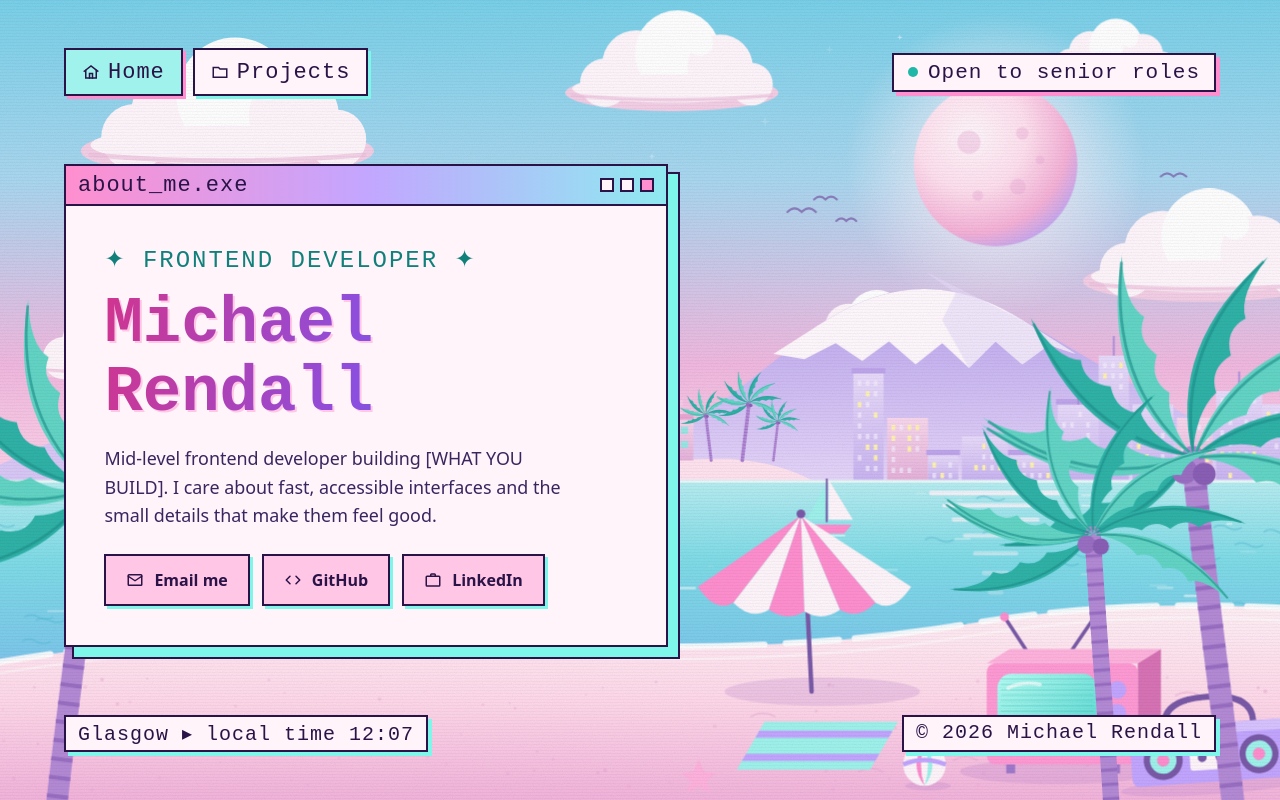
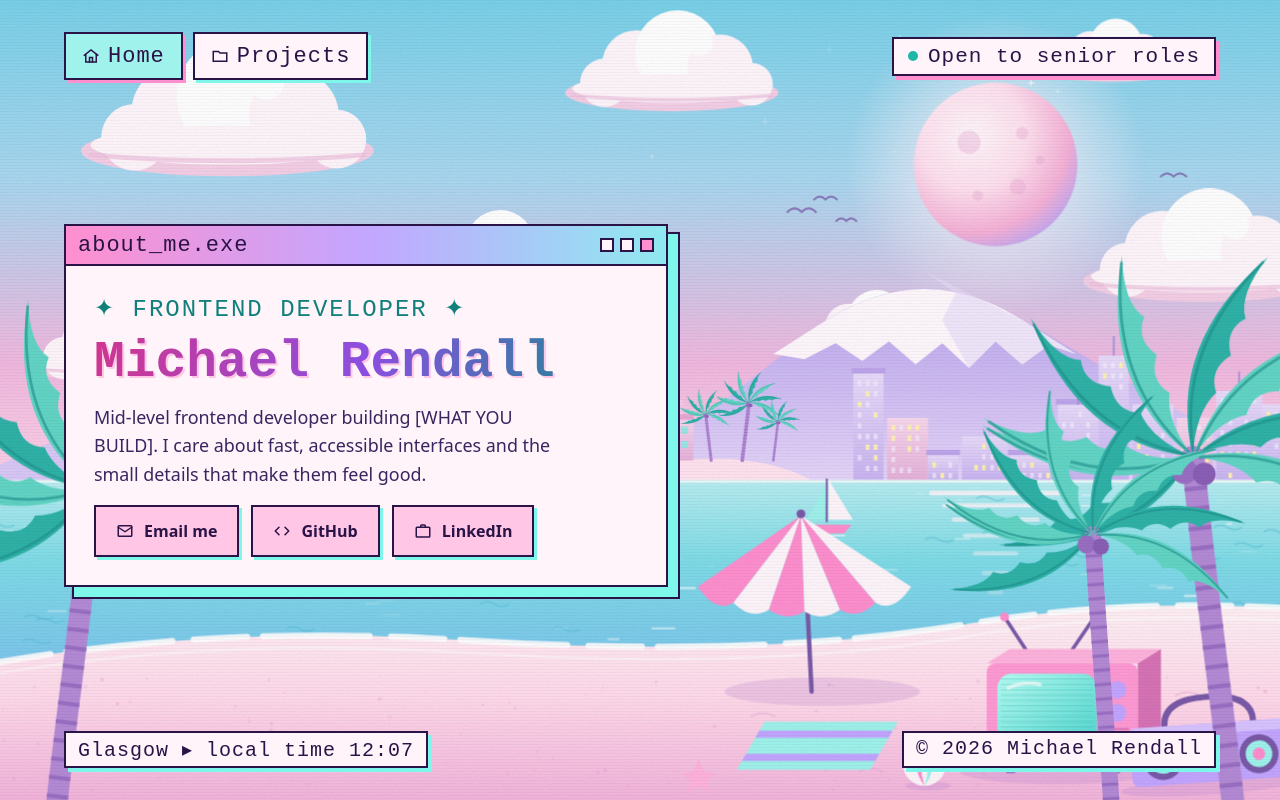
Before and after one commit to MichaelRendall/michael-rendall, an Astro site: page / in a window 1280 px wide. Built offline with nearby package versions, Linux system fonts and the light colour scheme; Astro itself is replaced by a stand-in of ours.

Commit message:
adjust screen sizes

```diff
--- a/src/layouts/BaseLayout.astro
+++ b/src/layouts/BaseLayout.astro
@@ -12,7 +12,8 @@ interface Props {
 
 const { title, description, page } = Astro.props;
 
-// Home is a single full-screen view; other pages scroll over a fixed scene.
+// Home fills at least one screen and grows (and scrolls) if its content needs more room.
+// Other pages scroll over a fixed scene.
 const screen = page === 'home';
 ---
 
@@ -27,16 +28,14 @@ const screen = page === 'home';
   <body>
     <div
       data-vw-root
-      class:list={[
-        'relative w-full font-sans text-ink',
-        screen ? 'h-screen min-h-[680px] overflow-hidden bg-page' : 'min-h-screen',
-      ]}
+      class:list={['relative w-full font-sans text-ink', screen ? 'overflow-x-clip bg-page' : 'min-h-screen']}
     >
       <Backdrop fixed={!screen} />
       <div
         class:list={[
           'relative z-2 flex flex-col px-[clamp(20px,5vw,72px)] py-[clamp(20px,4vw,48px)]',
-          screen ? 'h-full justify-between gap-6' : 'min-h-screen gap-12',
+          // svh: the visible screen height on phones, excluding the browser toolbar.
+          screen ? 'min-h-svh justify-between gap-6 short:py-8' : 'min-h-screen gap-12',
         ]}
       >
         <SiteHeader current={page} />
--- a/src/pages/index.astro
+++ b/src/pages/index.astro
@@ -15,18 +15,21 @@ import Window from '../components/Window.astro';
     title="about_me.exe"
     class="w-full max-w-[604px] shadow-[10px_10px_0_var(--color-mint),10px_10px_0_2px_var(--color-ink)]"
   >
-    <div class="flex flex-col gap-4 p-[clamp(26px,3vw,40px)]">
+    <div class="flex flex-col gap-4 p-[clamp(26px,3vw,40px)] short:gap-3 short:p-7">
       <p data-anim="intro" class="font-terminal text-[24px] tracking-[2px] text-accent">
         ✦ FRONTEND DEVELOPER ✦
       </p>
-      <h1 data-anim="intro" class="text-chrome font-pixel text-[clamp(40px,5vw,74px)] leading-[1.08] font-bold">
+      <h1
+        data-anim="intro"
+        class="text-chrome font-pixel text-[clamp(40px,5vw,74px)] leading-[1.08] font-bold short:text-[clamp(40px,4vw,56px)]"
+      >
         Michael Rendall
       </h1>
       <p data-anim="intro" class="max-w-[480px] text-[clamp(17px,1.4vw,19px)] leading-[1.6] text-ink-soft">
         Mid-level frontend developer building [WHAT YOU BUILD]. I care about fast, accessible interfaces and the small
         details that make them feel good.
       </p>
-      <nav data-anim="intro" aria-label="Contact" class="mt-2 flex flex-wrap gap-3">
+      <nav data-anim="intro" aria-label="Contact" class="mt-2 flex flex-wrap gap-3 short:mt-1">
         <Button href="mailto:hello@example.com" size="lg" icon="mail">
           Email me
         </Button>
--- a/src/styles/global.css
+++ b/src/styles/global.css
@@ -7,6 +7,9 @@
 @import '@fontsource/space-grotesk/500.css';
 @import '@fontsource/space-grotesk/600.css';
 @import '@fontsource/vt323/400.css';
+
+/* Laptop-width screens with little height (e.g. 1366x768, 1280x800). Tightens the home page so it fits without scrolling. */
+@custom-variant short (@media (min-width: 48rem) and (max-height: 50rem));
 
 @theme {
   /* Fonts */
```
